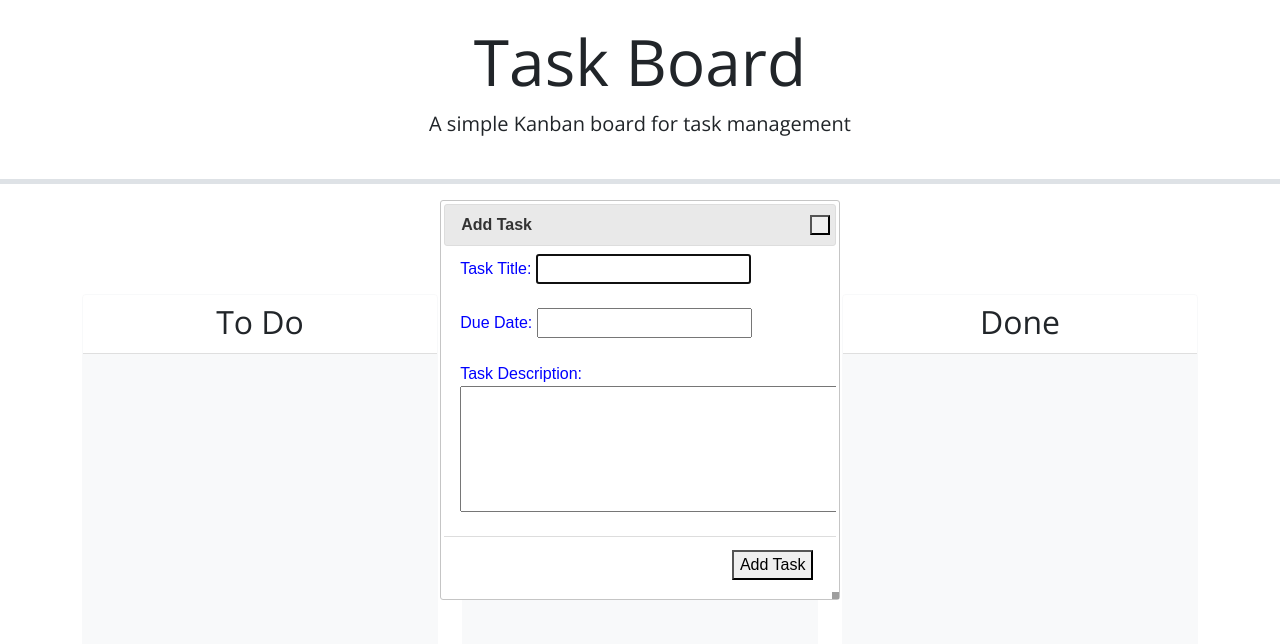
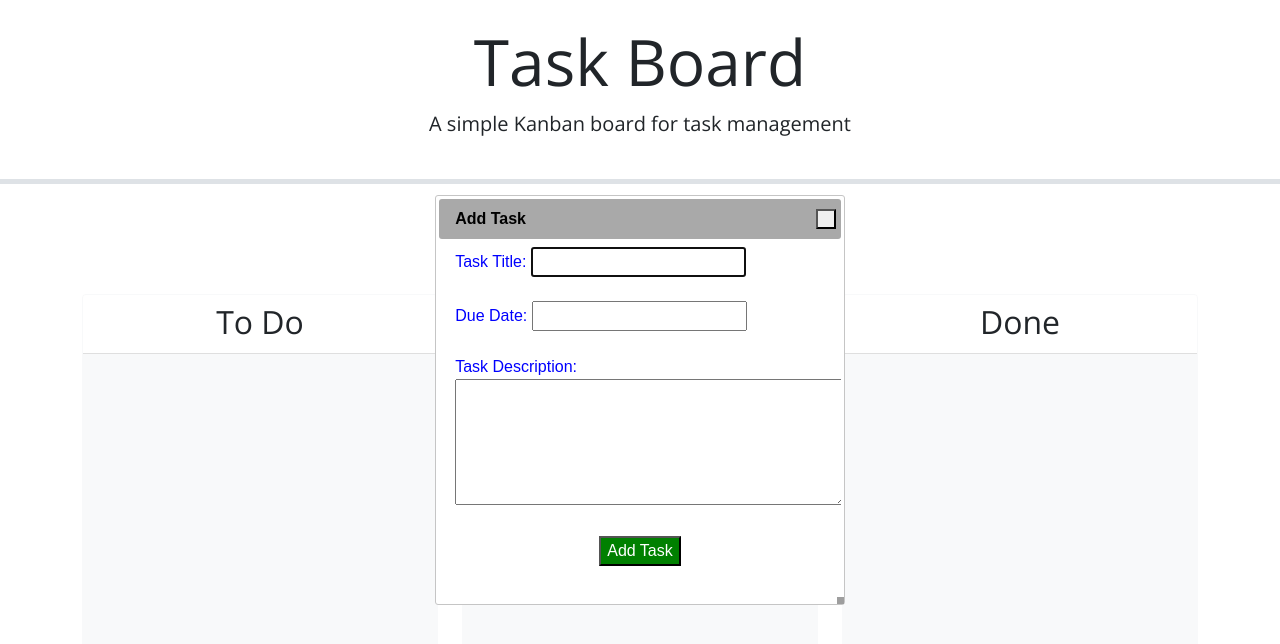
Before and after one commit to katiebug23425/Task-Board-Third-Party-APIs, a plain HTML site: page index.html in a window 1280 px wide. Both pictures are taken after a click on the button "Add Task". Drawn offline with nearby package versions, Linux system fonts and the light colour scheme; grey boxes are pictures that could not be loaded.

Commit message:
reformatted modal box and added task for generating unique id

```diff
--- a/assets/css/style.css
+++ b/assets/css/style.css
@@ -22,3 +22,15 @@ form {
 label {
   color:blue;
 }
+
+#addTasks {
+  background-color: green;
+  color: white;
+  display: block;
+  margin: 0 auto;
+
+}
+
+.ui-dialog .ui-dialog-titlebar-close {
+  color: red;
+}
--- a/assets/js/script.js
+++ b/assets/js/script.js
@@ -4,16 +4,13 @@ let nextId = JSON.parse(localStorage.getItem("nextId"));
 
 $("#task").click(function() {
     $("form").dialog({
-      height: 400,
-      width: 400,
+      height: 410,
+      width: 410,
       title: "Add Task",
-      buttons: [  {
-        text: "Add Task",
         click: function() {
           $( this ).dialog( "close" );
         },
       appendTo: '#popup',
-      }]
     });
   });
 
@@ -26,8 +23,11 @@ $("#task").click(function() {
 
 // Todo: create a function to generate a unique task id
 function generateTaskId() {
-
-}
+    let taskId = nextId;
+    nextId++;
+    localStorage.setItem("nextId", JSON.stringify(nextId));
+    return taskId;
+};
 
 // Todo: create a function to create a task card
 function createTaskCard(task) {
--- a/index.html
+++ b/index.html
@@ -10,7 +10,9 @@
     integrity="sha384-50oBUHEmvpQ+1lW4y57PTFmhCaXp0ML5d60M1M7uH2+nqUivzIebhndOJK28anvf" crossorigin="anonymous" />
   <link href="https://fonts.googleapis.com/css?family=Open+Sans&display=swap" rel="stylesheet" />
   <link rel="stylesheet" href="https://code.jquery.com/ui/1.12.1/themes/base/jquery-ui.css" />
-
+  <style type="text/css">
+    .ui-dialog-titlebar { border:0; background:darkgray; color:black }
+</style>
   <link rel="stylesheet" href="./assets/css/style.css" />
   <title>Task Board</title>
 </head>
@@ -31,12 +33,12 @@
 
     </div>
 
-    <form>
+    <form name="taskBar">
       <label for="taskTitle">Task Title:</label>
-      <input type="text">
+      <input type="text" id="taskTitle">
       <br>
       <br>
-      <label for="date">Due Date:</label>
+      <label for="datepicker">Due Date:</label>
       <input type="text" id="datepicker">
       <br>
       <br>
@@ -44,6 +46,9 @@
       <textarea id="taskDescription" name="taskDescription"
       rows="5" cols="40">
       </textarea>
+      <br>
+      <br>
+      <button id="addTasks">Add Task</button>
     </form>
 
     <div class="row swim-lanes text-center justify-content-between">
```
